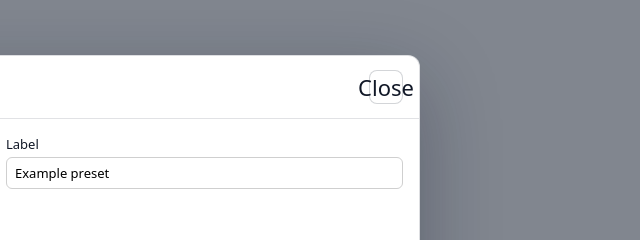
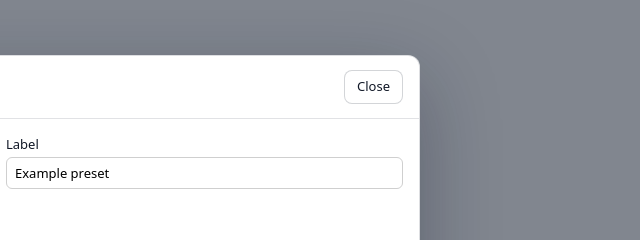
Before and after one commit to ddbase3/ModularDialog, a website with bundled scripts: page demos/basic/index.html in a window 1280 px wide. Both pictures are taken after a click on the button "Open dialog". Shown: the part 163-403 px from the top of the page, 640-1280 px from the left. Built offline with nearby package versions, Linux system fonts and the light colour scheme.

Commit message:
fix: close button layout

```diff
--- a/src/styles/modulardialog.css
+++ b/src/styles/modulardialog.css
@@ -1,5 +1,9 @@
 :root {
 	--md-backdrop-background: rgb(15 23 42 / 52%);
+	--md-button-font-size: 13px;
+	--md-button-line-height: 1.2;
+	--md-button-min-height: 34px;
+	--md-button-padding: 7px 12px;
 	--md-surface-background: #ffffff;
 	--md-surface-color: #111827;
 	--md-surface-border: 1px solid rgb(15 23 42 / 14%);
@@ -206,15 +210,15 @@
 	display: inline-flex;
 	align-items: center;
 	justify-content: center;
-	min-height: 34px;
-	padding: 7px 12px;
+	min-height: var(--md-button-min-height);
+	padding: var(--md-button-padding);
 	border: var(--md-button-border);
 	border-radius: var(--md-button-radius);
 	color: var(--md-button-color);
 	background: var(--md-button-background);
 	font: inherit;
-	font-size: 13px;
-	line-height: 1.2;
+	font-size: var(--md-button-font-size);
+	line-height: var(--md-button-line-height);
 	cursor: pointer;
 	transition: background 120ms ease, border-color 120ms ease, box-shadow 120ms ease, transform 120ms ease;
 }
@@ -258,10 +262,8 @@
 }
 
 .md-close-button {
-	width: 34px;
-	padding: 0;
-	font-size: 22px;
-	line-height: 1;
+	flex: 0 0 auto;
+	white-space: nowrap;
 }
 
 .md-busy .md-button-primary,
```
Also changed, not shown: tests/node-smoke/smoke.mjs (+8 -0 lines).
